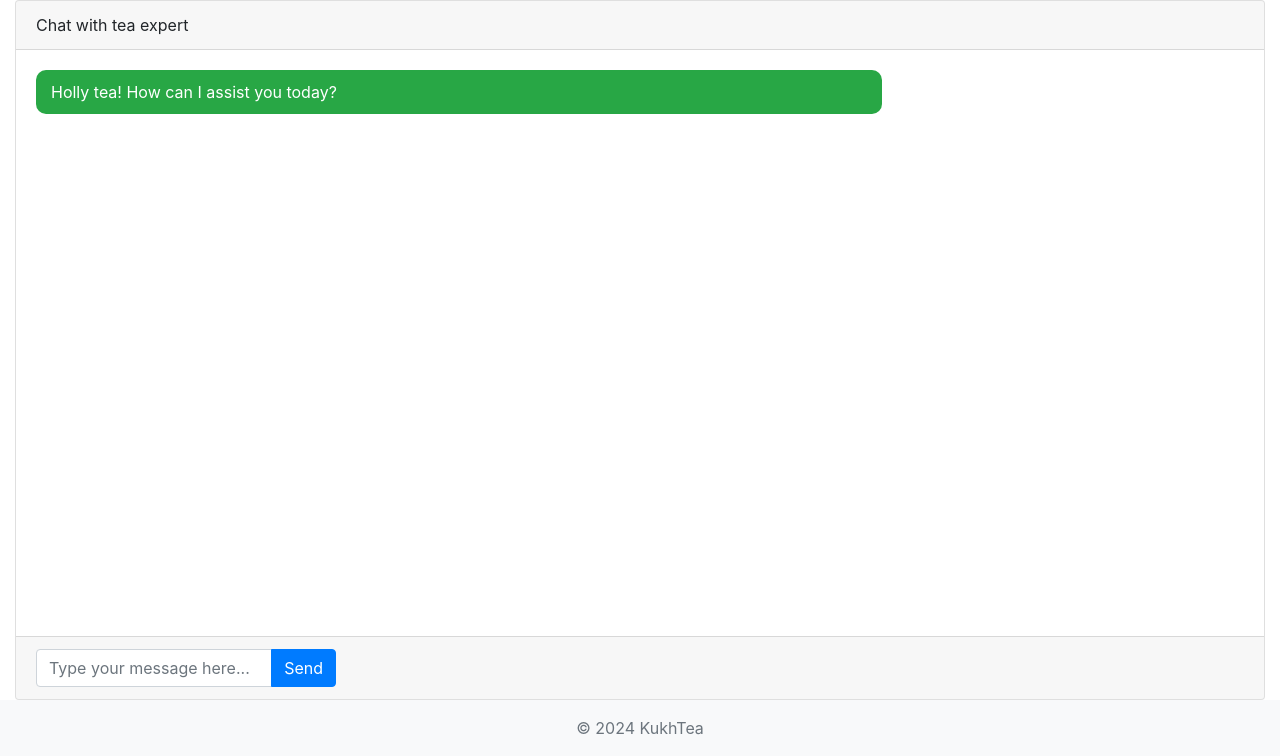
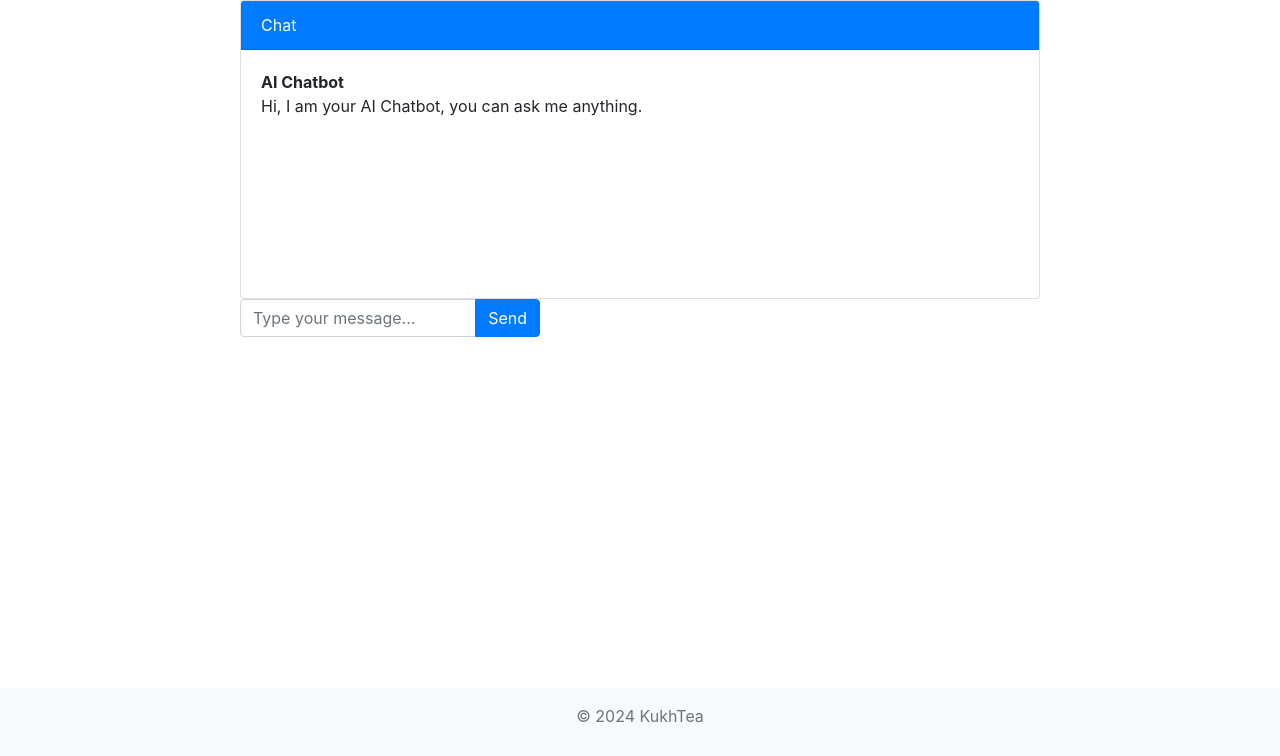
Before and after one commit to sashakukhtyk/tea-app, a Django app: page /ai/ in a window 1280 px wide. Shown: the part 56-812 px from the top of the page. After the commit the page ends 779 px from the top, so only its background shows below. Run offline with Django 5.2, Linux system fonts and the light colour scheme; some libraries are stand-ins or nearby versions.

Commit message:
chat backend

```diff
--- a/app/templates/ai.html
+++ b/app/templates/ai.html
@@ -2,67 +2,95 @@
 {% block title %}Tea expert{% endblock %}
 
 {% block content %}
-<div class="container-fluid">
-    <div class="row" style="height: calc(100vh - 100px);"> <!-- Adjusted height calculation -->
-        <div class="col-md-12">
-            <div class="card h-100">
-                <div class="card-header">
-                    Chat with tea expert
+<div class="chat-container">
+    <div class="card flex-grow-1">
+      <div class="card-header bg-primary text-white">Chat</div>
+      <div class="card-body messages-box">
+
+        <ul class="list-unstyled messages-list">
+
+          <li class="message received">
+            <div class="message-text">
+              <div class="message-sender">
+                <b>AI Chatbot</b>
               </div>
-                <div class="card-body" id="chat-box" style="overflow-y: auto;">
-                    <div class="bot-message">Holly tea! How can I assist you today?</div>
-                    <!-- Previous chat messages will be displayed here -->
+              <div class="message-content">
+                Hi, I am your AI Chatbot, you can ask me anything.
               </div>
-                <div class="card-footer">
-                    <form id="chat-form">
+            </div>
+          </li>
+        </ul>
+
+      </div>
+      <br><br>
+      <br><br>
+      <br><br>
+    </div>
+    <form class="message-form">
+      {%csrf_token%}
       <div class="input-group">
-                            <input type="text" class="form-control" id="user-input" placeholder="Type your message here...">
+        <input type="text" class="form-control message-input" placeholder="Type your message...">
         <div class="input-group-append">
-                                <button type="submit" class="btn btn-primary">Send</button>
+          <button type="submit" class="btn btn-primary btn-send">Send</button>
         </div>
       </div>
     </form>
   </div>
-            </div>
-        </div>
-    </div>
-</div>
 
 
 <script>
-$(document).ready(function() {
-    $('#chat-form').submit(function(event) {
+    const messagesList = document.querySelector('.messages-list');
+    const messageForm = document.querySelector('.message-form');
+    const messageInput = document.querySelector('.message-input');
+
+    messageForm.addEventListener('submit', (event) => {
     event.preventDefault();
-        var userInput = $('#user-input').val();
-        addUserMessage(userInput);
-        $('#user-input').val('');
 
-        // Send user message to the server for processing
-        $.ajax({
-            url: '/ai/', // Assuming your Django endpoint is '/ai/'
+    const message = messageInput.value.trim();
+    if (message.length === 0) {
+      return;
+    }
+
+    const messageItem = document.createElement('li');
+    messageItem.classList.add('message', 'sent');
+    messageItem.innerHTML = `
+        <div class="message-text">
+            <div class="message-sender">
+                <b>You</b>
+            </div>
+            <div class="message-content">
+                ${message}
+            </div>
+        </div>`;
+    messagesList.appendChild(messageItem);
+
+    messageInput.value = '';
+
+    fetch('', {
       method: 'POST',
-            data: {
-                'message': userInput
-            },
-            success: function(data) {
-                var aiResponse = data.response;
-                addBotMessage(aiResponse);
-            },
-            error: function(xhr, status, error) {
-                console.error('Error:', error);
-            }
+      headers: { 'Content-Type': 'application/x-www-form-urlencoded' },
+      body: new URLSearchParams({
+        'csrfmiddlewaretoken': document.querySelector('[name=csrfmiddlewaretoken]').value,
+        'message': message
+      })
+    })
+      .then(response => response.json())
+      .then(data => {
+        const response = data.response;
+        const messageItem = document.createElement('li');
+        messageItem.classList.add('message', 'received');
+        messageItem.innerHTML = `
+        <div class="message-text">
+            <div class="message-sender">
+              <b>AI Chatbot</b>
+            </div>
+            <div class="message-content">
+                ${response}
+            </div>
+        </div>
+          `;
+        messagesList.appendChild(messageItem);
       });
   });
-});
-
- // Function to add user message to chat box
- function addUserMessage(message) {
-        $('#chat-box').append('<div class="user-message">' + message + '</div>');
-    }
-
-    // Function to add bot message to chat box
-    function addBotMessage(message) {
-        $('#chat-box').append('<div class="bot-message">' + message + '</div>');
-    }
 </script>
 {% endblock %}
--- a/app/views.py
+++ b/app/views.py
@@ -1,11 +1,38 @@
-import openai
 from django.shortcuts import render, HttpResponse, redirect
 from django.contrib.auth import authenticate, login, logout
 from django.contrib.auth.models import User
 from django.contrib import messages
 from django.http import JsonResponse
+import openai
+
+
+openai_api_key = "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"
+openai.api_key = openai_api_key
+
+def ask_openai(message):
+    response = openai.ChatCompletion.create(
+        model = "gpt-4",
+        messages=[
+            {"role": "system", "content": "You are an helpful assistant."},
+            {"role": "user", "content": message},
+        ]
+    )
+
+    answer = response.choices[0].message.content.strip()
+    return answer
 
 # Create your views here.
+def ai(request):
+    if request.method == 'POST':
+        message = request.POST.get('message')
+        response = ask_openai(message)
+
+        return JsonResponse({'message': message, 'response': response})
+
+    return render(request, 'ai.html')
+
+
+
 def home(request):
     return render(request, "home.html")
 
@@ -58,26 +85,6 @@
         return render(request, "login.html")
 
 
-def ai(request):
-    openai.api_key = "YOUR_OPENAI_API_KEY_HERE"
-    if request.method == "POST":
-        if 'message' in request.POST:
-            user_message = request.POST['message']
-
-            response = openai.ChatCompletion.create(
-                model="gpt-3.5-turbo",
-                messages=[{"role": "user", "content": user_message}]
-            )
-            full_response = response.choices[0].message.content.strip()
-
-            return JsonResponse({'response': full_response})
-        else:
-            return JsonResponse({'error': 'Invalid request'})
-    else:
-        return render(request, "ai.html")
-
-
-
 def user_logout(request):
     logout(request)
     messages.success(request, "Log out succesfully !")
```
Lines whose indentation alone changed are shown as unchanged.
